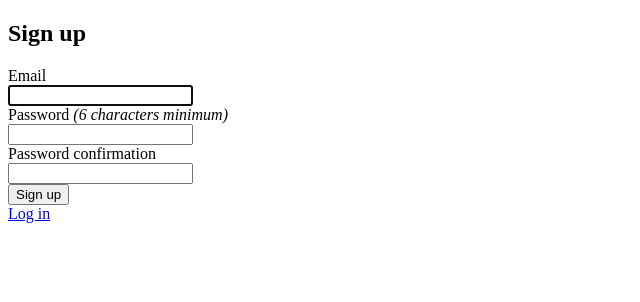
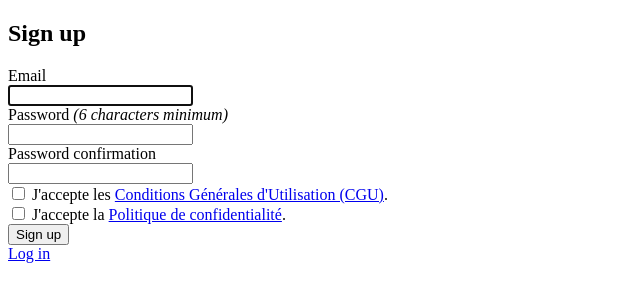
Before and after one commit to DevFullstackCo/CoinTribe, a Rails app: the page made by app/views/devise/registrations/new.html.erb in a window 1280 px wide. Shown: the top 302 px of the page, without its empty margins (0-640 px from the left). Run offline with Rails 7, Linux system fonts and the light colour scheme; parts of the project's set-up code (start-up, migrations or seed data) failed here and were passed over; some libraries are stand-ins or nearby versions.

Commit message:
add column in users -> accepted cgu and privacy, add validates to model user, add check_box and cgu_path privacy_policy_path in registrations/new.html.erb

```diff
--- a/app/views/devise/registrations/new.html.erb
+++ b/app/views/devise/registrations/new.html.erb
@@ -21,6 +21,22 @@
     <%= f.password_field :password_confirmation, autocomplete: "new-password" %>
   </div>
 
+    <div class="field">
+    <%= f.check_box :accepted_cgu %>
+    <%= f.label :accepted_cgu do %>
+      J'accepte les
+      <a href="<%= cgu_path %>" target="_blank">Conditions Générales d'Utilisation (CGU)</a>.
+    <% end %>
+  </div>
+
+  <div class="field">
+    <%= f.check_box :accepted_privacy_policy %>
+    <%= f.label :accepted_privacy_policy do %>
+      J'accepte la
+      <a href="<%= privacy_policy_path %>" target="_blank">Politique de confidentialité</a>.
+    <% end %>
+  </div>
+
   <div class="actions">
     <%= f.submit "Sign up" %>
   </div>
```
Also changed, not shown: app/models/user.rb (+9 -0 lines), db/migrate/20241204113812_add_accepted_terms_users.rb (added, +7 -0 lines), db/schema.rb.
